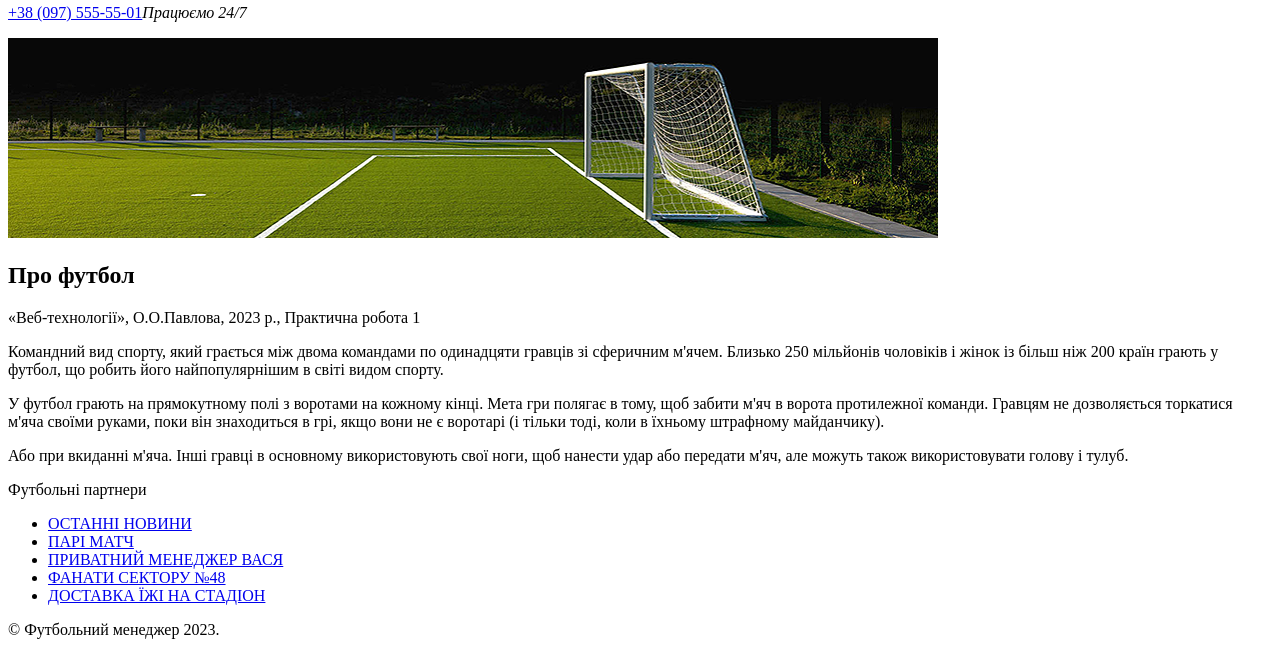
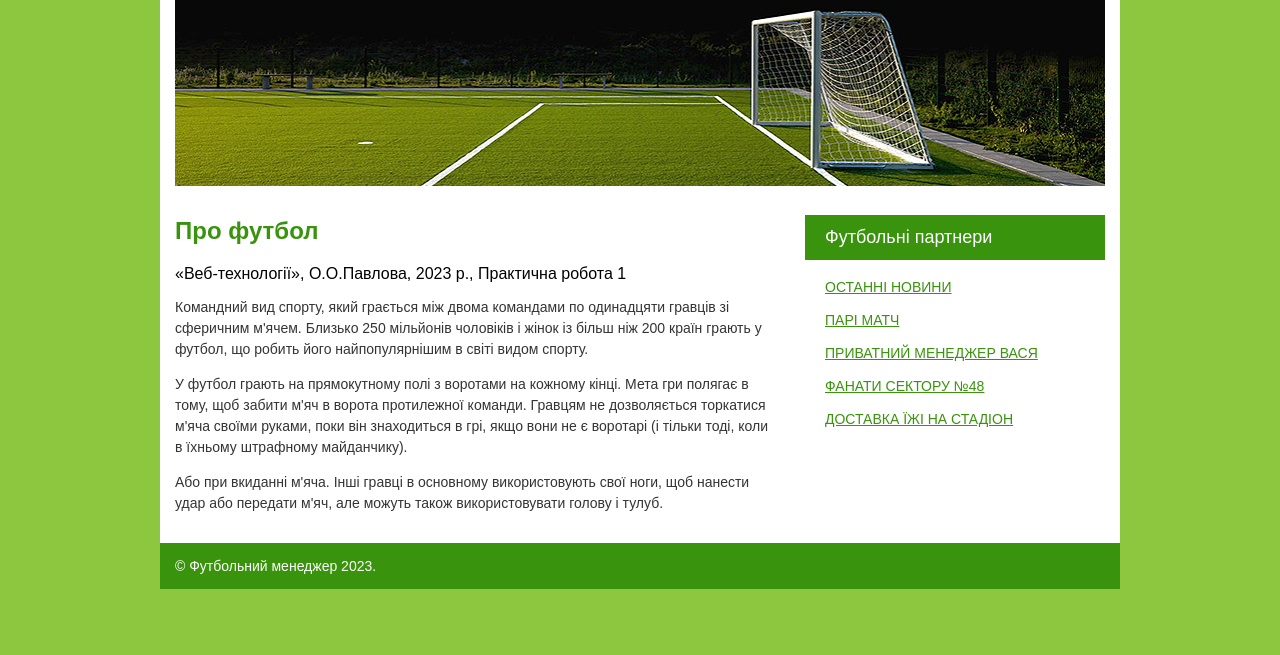
Before and after one commit to ttiop2289/Football, a plain HTML site: page index.html in a window 1280 px wide. Shown: the part 166-821 px from the top of the page. After the commit the page ends 800 px from the top, so only its background shows below. Drawn offline with Linux system fonts and the light colour scheme.

Commit message:
Update index.html

```diff
--- a/index.html
+++ b/index.html
@@ -5,6 +5,8 @@
     <meta charset="UTF-8">
     <meta http-equiv="X-UA-Compatible" content="IE=edge">
     <meta name="viewport" content="width=device-width, initial-scale=1.0">
+    <!-- <link rel="stylesheet" href="css/style.css"> -->
+    <link rel="stylesheet" href="style.css">
     <title>Manager</title>
 </head>
 
```
